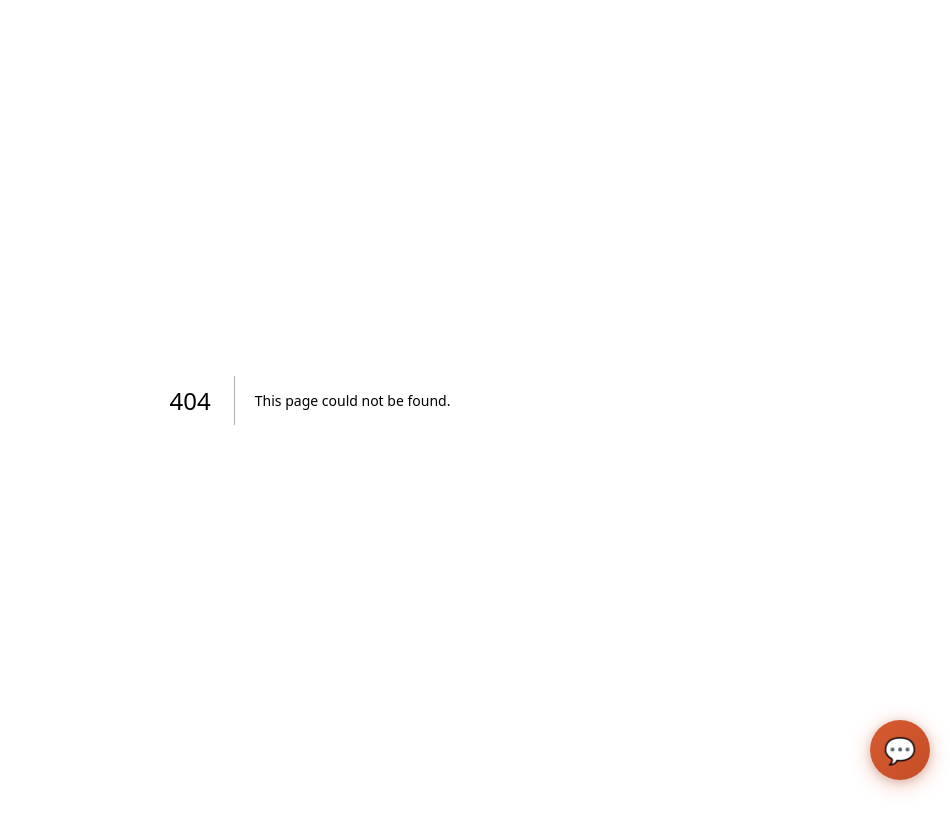
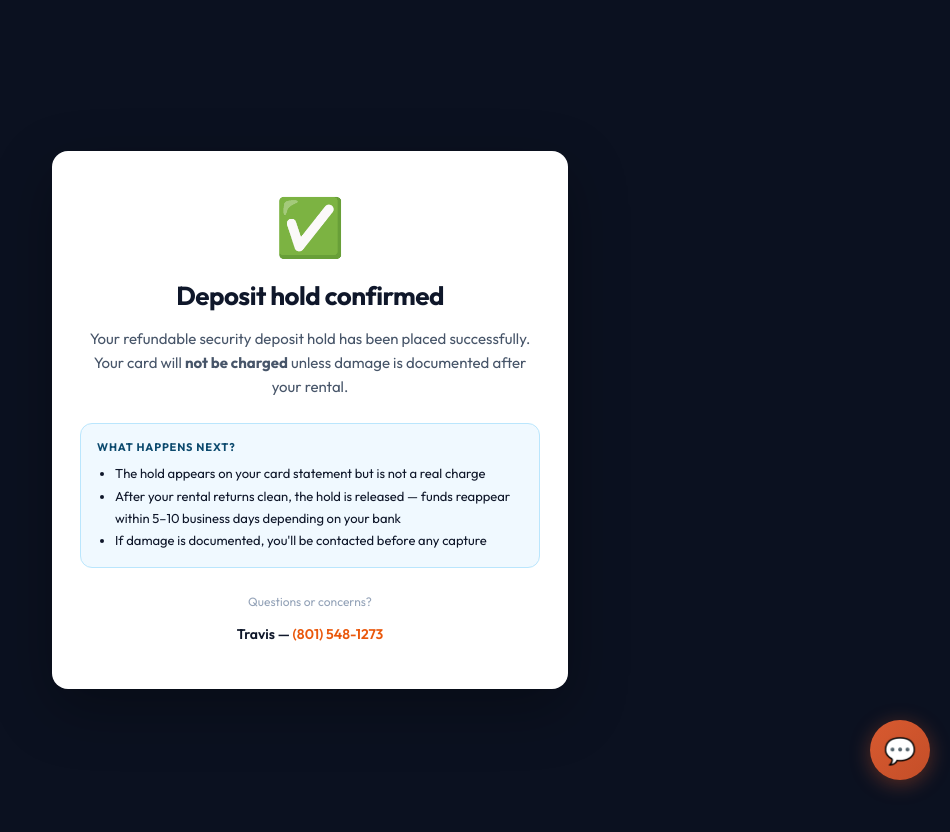
Before and after one commit to TravisCella/fullthrottleutah, a Next.js app: page /admin/deposit-hold-confirmed in a window 1280 px wide. Before the commit this address had no page. Shown: the top 832 px of the page, without its empty margins (330-1280 px from the left). Before the commit the page ends 800 px from the top, so only its background shows below. Built offline with nearby package versions, Linux system fonts and the light colour scheme.

Commit message:
Create page.jsx

```diff
--- /dev/null
+++ b/app/admin/deposit-hold-confirmed/page.jsx
@@ -0,0 +1,124 @@
+'use client';
+
+// app/deposit-hold-confirmed/page.jsx
+// Version: 2026-06-06 — Initial
+//
+// Public success page the customer lands on after completing a deposit hold
+// via Stripe Checkout. Deliberately customer-friendly (no admin chrome) since
+// the customer may be on their own phone after Travis texted them the link.
+// Sits at /deposit-hold-confirmed (NOT under /admin) so it's not protected.
+
+import { useEffect, useState } from 'react';
+
+export default function DepositHoldConfirmed() {
+  const [sessionId, setSessionId] = useState('');
+
+  useEffect(() => {
+    try {
+      const params = new URLSearchParams(window.location.search);
+      setSessionId(params.get('session') || '');
+    } catch (_) {}
+  }, []);
+
+  return (
+    <div style={{
+      minHeight: '100vh',
+      display: 'flex',
+      alignItems: 'center',
+      justifyContent: 'center',
+      background: '#0B1120',
+      padding: 20,
+      fontFamily: "'Outfit', system-ui, sans-serif",
+    }}>
+      <link
+        href="https://fonts.googleapis.com/css2?family=Outfit:wght@400;500;600;700&display=swap"
+        rel="stylesheet"
+      />
+      <div style={{
+        background: '#fff',
+        borderRadius: 16,
+        padding: '40px 28px 32px',
+        maxWidth: 460,
+        width: '100%',
+        textAlign: 'center',
+        boxShadow: '0 20px 60px rgba(0,0,0,0.3)',
+      }}>
+        <div style={{
+          fontSize: 56,
+          marginBottom: 16,
+        }}>✅</div>
+
+        <h1 style={{
+          fontSize: 26,
+          fontWeight: 700,
+          marginBottom: 12,
+          color: '#0F172A',
+          letterSpacing: '-0.02em',
+        }}>
+          Deposit hold confirmed
+        </h1>
+
+        <p style={{
+          fontSize: 15,
+          color: '#475569',
+          lineHeight: 1.6,
+          marginBottom: 24,
+        }}>
+          Your refundable security deposit hold has been placed successfully. Your card will <strong>not be charged</strong> unless damage is documented after your rental.
+        </p>
+
+        <div style={{
+          background: '#F0F9FF',
+          border: '1px solid #BAE6FD',
+          borderRadius: 12,
+          padding: 16,
+          marginBottom: 24,
+          textAlign: 'left',
+        }}>
+          <div style={{
+            fontSize: 11,
+            fontWeight: 700,
+            color: '#0C4A6E',
+            textTransform: 'uppercase',
+            letterSpacing: '0.08em',
+            marginBottom: 8,
+          }}>
+            What happens next?
+          </div>
+          <ul style={{
+            fontSize: 13,
+            color: '#0F172A',
+            lineHeight: 1.7,
+            paddingLeft: 18,
+            margin: 0,
+          }}>
+            <li>The hold appears on your card statement but is not a real charge</li>
+            <li>After your rental returns clean, the hold is released — funds reappear within 5–10 business days depending on your bank</li>
+            <li>If damage is documented, you'll be contacted before any capture</li>
+          </ul>
+        </div>
+
+        <p style={{ fontSize: 12, color: '#94A3B8', lineHeight: 1.6, marginBottom: 4 }}>
+          Questions or concerns?
+        </p>
+        <p style={{ fontSize: 14, color: '#0F172A', fontWeight: 600 }}>
+          Travis — <a href="tel:+18015481273" style={{ color: '#EA580C', textDecoration: 'none' }}>(801) 548-1273</a>
+        </p>
+
+        {sessionId && (
+          <div style={{
+            marginTop: 20,
+            paddingTop: 16,
+            borderTop: '1px solid #F1F5F9',
+            fontSize: 10,
+            color: '#94A3B8',
+            fontFamily: 'monospace',
+            wordBreak: 'break-all',
+          }}>
+            Ref: {sessionId}
+          </div>
+        )}
+      </div>
+    </div>
+  );
+}
```
